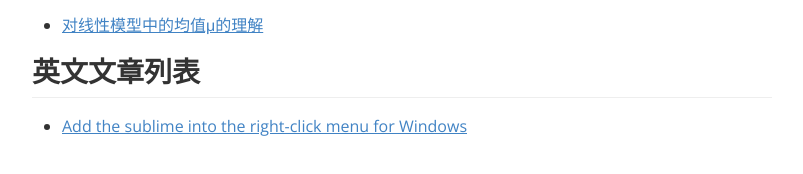
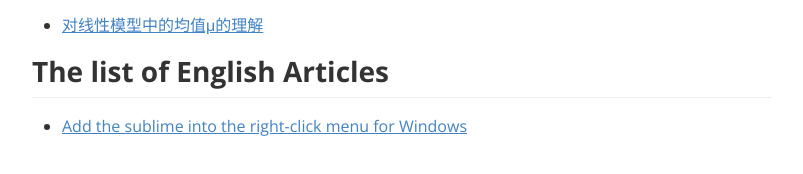
Before and after one commit to aozhangchina/aozhangchina.github.io, a plain HTML site: page index.html in a window 1280 px wide. Shown: the part 154-328 px from the top of the page, without its empty margins (238-1041 px from the left). Drawn offline with nearby package versions, Linux system fonts and the light colour scheme; a web font is replaced by a local one.

Commit message:
Add files via upload

```diff
--- a/index.html
+++ b/index.html
@@ -196,6 +196,6 @@ pre.md-fences, .md-fences { margin-bottom: 15px; margin-top: 15px; padding: 8px
 </style>
 </head>
 <body class='typora-export ' >
-<div  id='write'  class = 'is-node'><h1><a name='header-c1' class='md-header-anchor '></a>Ao Zhang&#39;s International github page</h1><h2><a name='header-c6' class='md-header-anchor '></a>中文文章列表</h2><ul><li><a href="chinese/对线性模型中的均值μ的理解.html">对线性模型中的均值μ的理解</a></li></ul><h2><a name='header-c11' class='md-header-anchor '></a>英文文章列表</h2><ul><li><a href="english/Add the sublime into the rightclick menu for Windows.html">Add the sublime into the right-click menu for Windows</a></li></ul></div>
+<div  id='write'  class = 'is-node'><h1><a name='header-c1' class='md-header-anchor '></a>Ao Zhang&#39;s International github page</h1><h2><a name='header-c6' class='md-header-anchor '></a>中文文章列表</h2><ul><li><a href="chinese/对线性模型中的均值μ的理解.html">对线性模型中的均值μ的理解</a></li></ul><h2><a name='header-c11' class='md-header-anchor '></a>The list of English Articles</h2><ul><li><a href="english/Add the sublime into the rightclick menu for Windows.html">Add the sublime into the right-click menu for Windows</a></li></ul></div>
 </body>
 </html>
```
